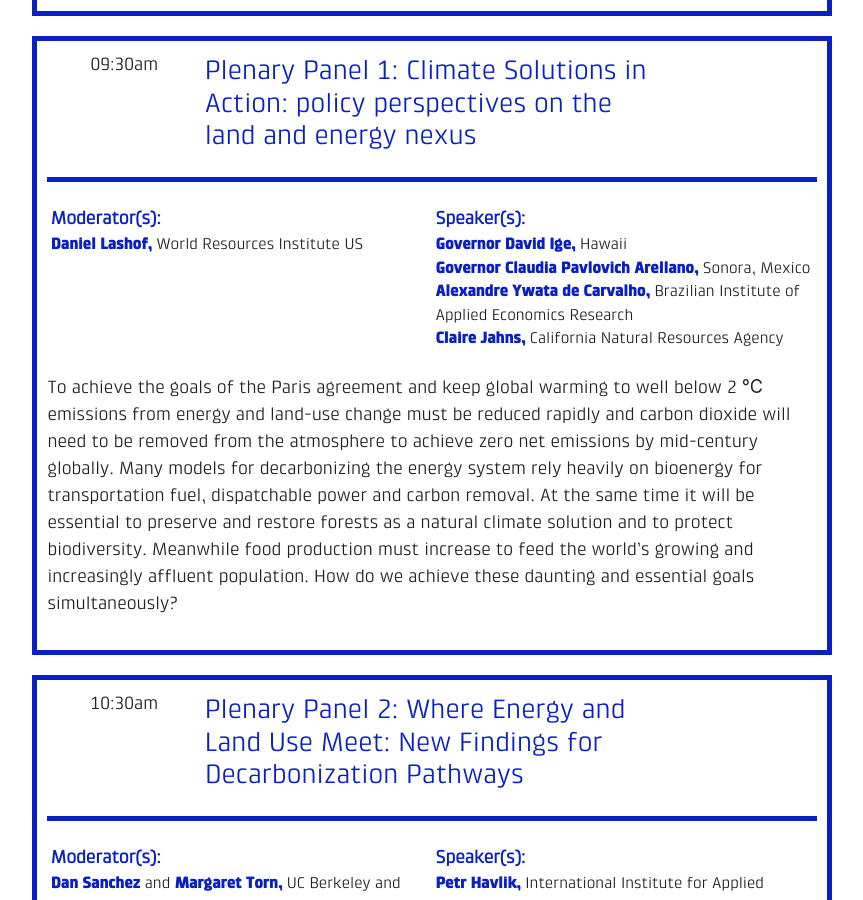
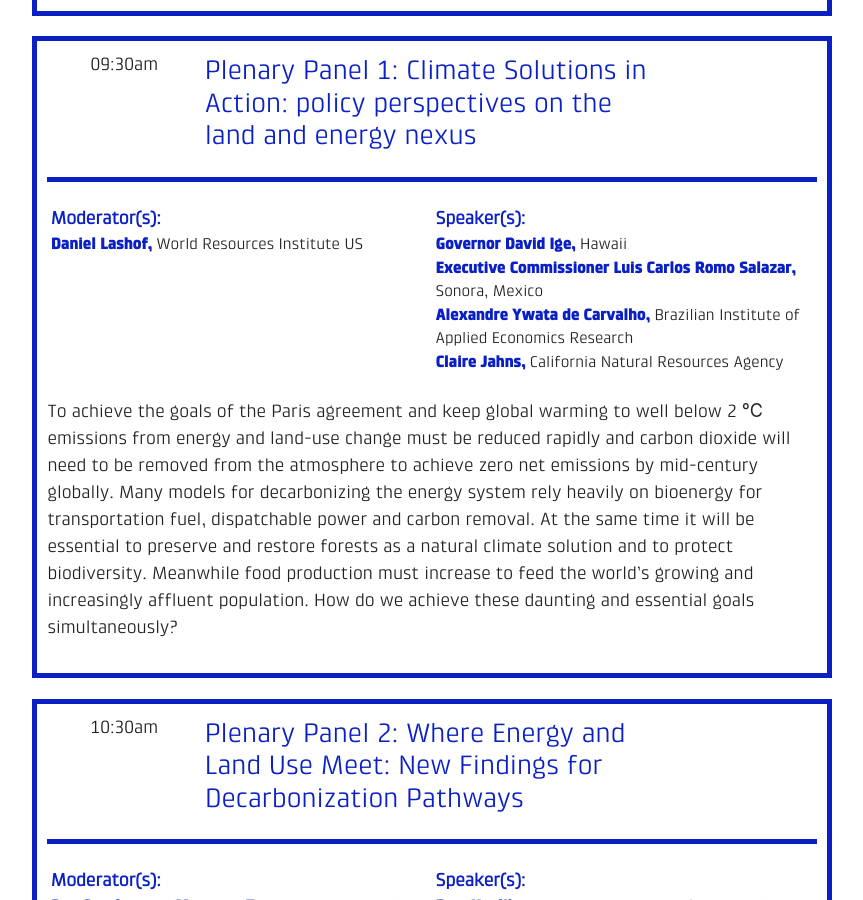
Before and after one commit to ryanswaney/lesc-jekyll, a Jekyll site: the page built from _event/lesc-gcas.markdown, in a window 1280 px wide and 900 px high, scrolled down 2362 px. Shown: the whole window, without its empty margins (208-1071 px from the left). Built offline with Jekyll 4.4.1, drawn with Linux system fonts in a browser that asks for light colours; nearby versions of some CDN libraries.

Commit message:
Updated Lesc Gcas

```diff
--- a/_event/lesc-gcas.markdown
+++ b/_event/lesc-gcas.markdown
@@ -41,9 +41,10 @@ sessions:
   date: 2018-09-11 09:30:00 Z
   starts_at:
   moderators: "**Daniel Lashof,** World Resources Institute US"
-  speakers: "**Governor David Ige,** Hawaii  \n**Governor Claudia Pavlovich Arellano,**
-    Sonora, Mexico  \n**Alexandre Ywata de Carvalho,** Brazilian Institute of Applied
-    Economics Research  \n**Claire Jahns,** California Natural Resources Agency  "
+  speakers: "**Governor David Ige,** Hawaii  \n**Executive Commissioner Luis Carlos
+    Romo Salazar,** Sonora, Mexico  \n**Alexandre Ywata de Carvalho,** Brazilian Institute
+    of Applied Economics Research  \n**Claire Jahns,** California Natural Resources
+    Agency  "
   description: To achieve the goals of the Paris agreement and keep global warming
     to well below 2 ℃ emissions from energy and land-use change must be reduced rapidly
     and carbon dioxide will need to be removed from the atmosphere to achieve zero
```
